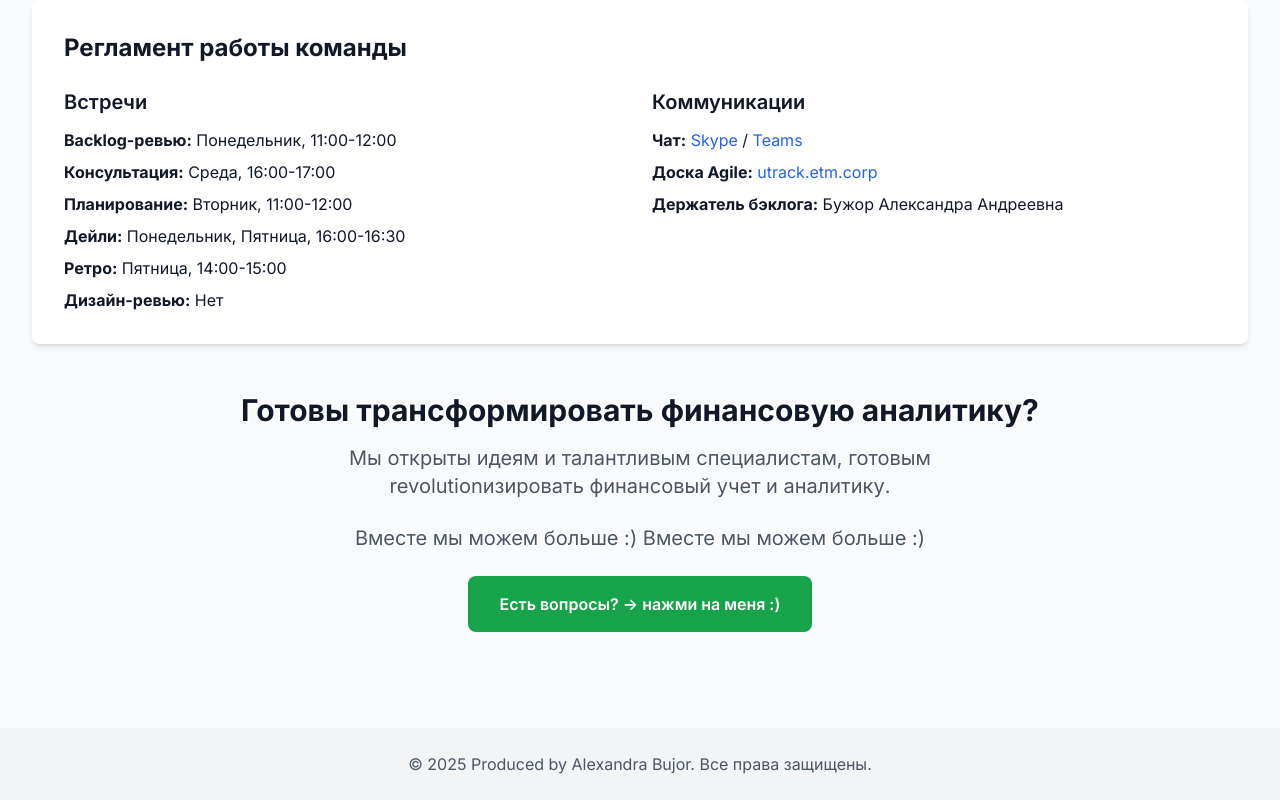
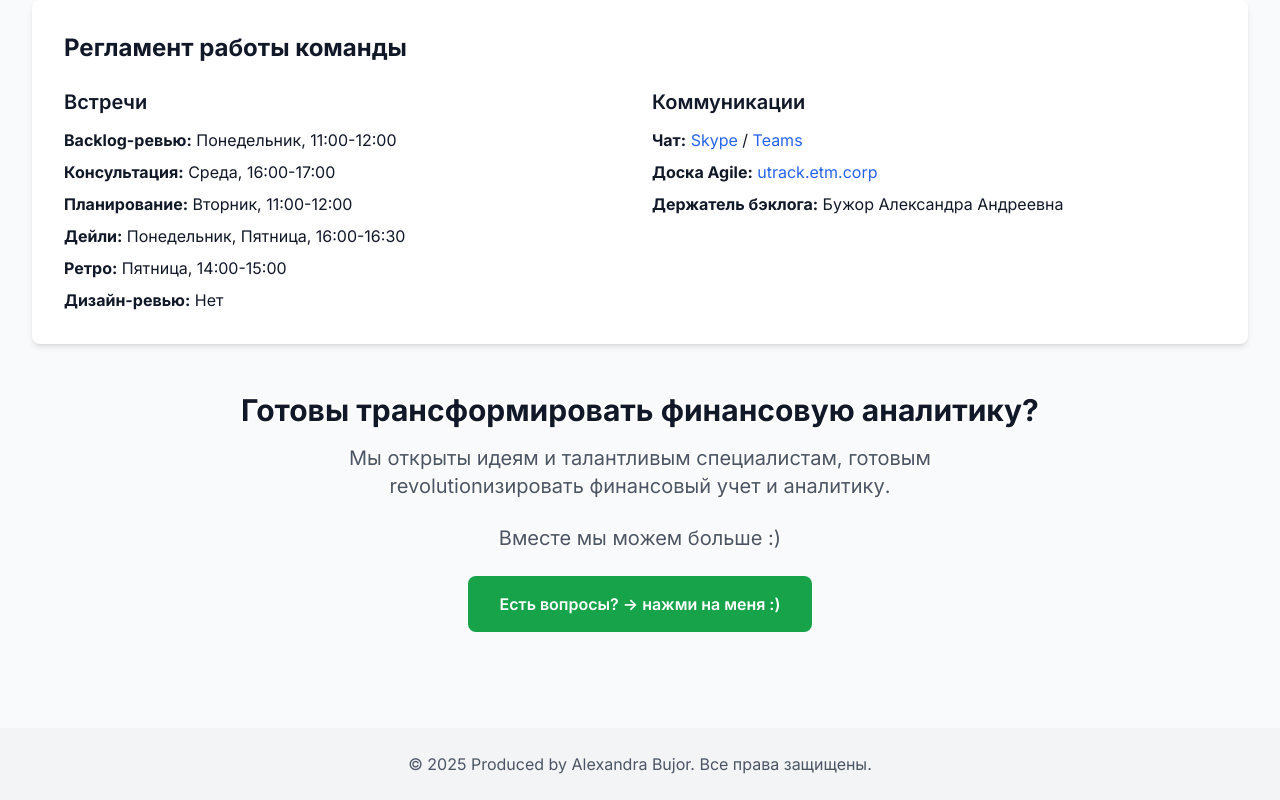
Before and after one commit to financial-forensics-al/FinTech, a plain HTML site: page index.html in a window 1280 px wide. Shown: the part 1674-2474 px from the top of the page. Drawn offline with nearby package versions, Linux system fonts and the light colour scheme.

Commit message:
Update index.html

```diff
--- a/index.html
+++ b/index.html
@@ -228,7 +228,7 @@
                 Мы открыты идеям и талантливым специалистам, готовым revolutionизировать финансовый учет и аналитику.
             </p>
                 <p class="text-xl text-gray-600 max-w-3xl mx-auto mb-6" style="text-shadow: -1px -1px 0 #fff, 1px -1px 0 #fff, -1px 1px 0 #fff, 1px 1px 0 #fff, 0 -1px 0 #fff, 0 1px 0 #fff, -1px 0 0 #fff, 1px 0 0 #fff;">    Вместе мы можем больше :)
-                Вместе мы можем больше :)
+
             </p>
             <a href="#" class="inline-block bg-green-600 text-white px-8 py-4 rounded-lg font-semibold hover:bg-green-700 transition">
                 Есть вопросы? -> нажми на меня :)
```
